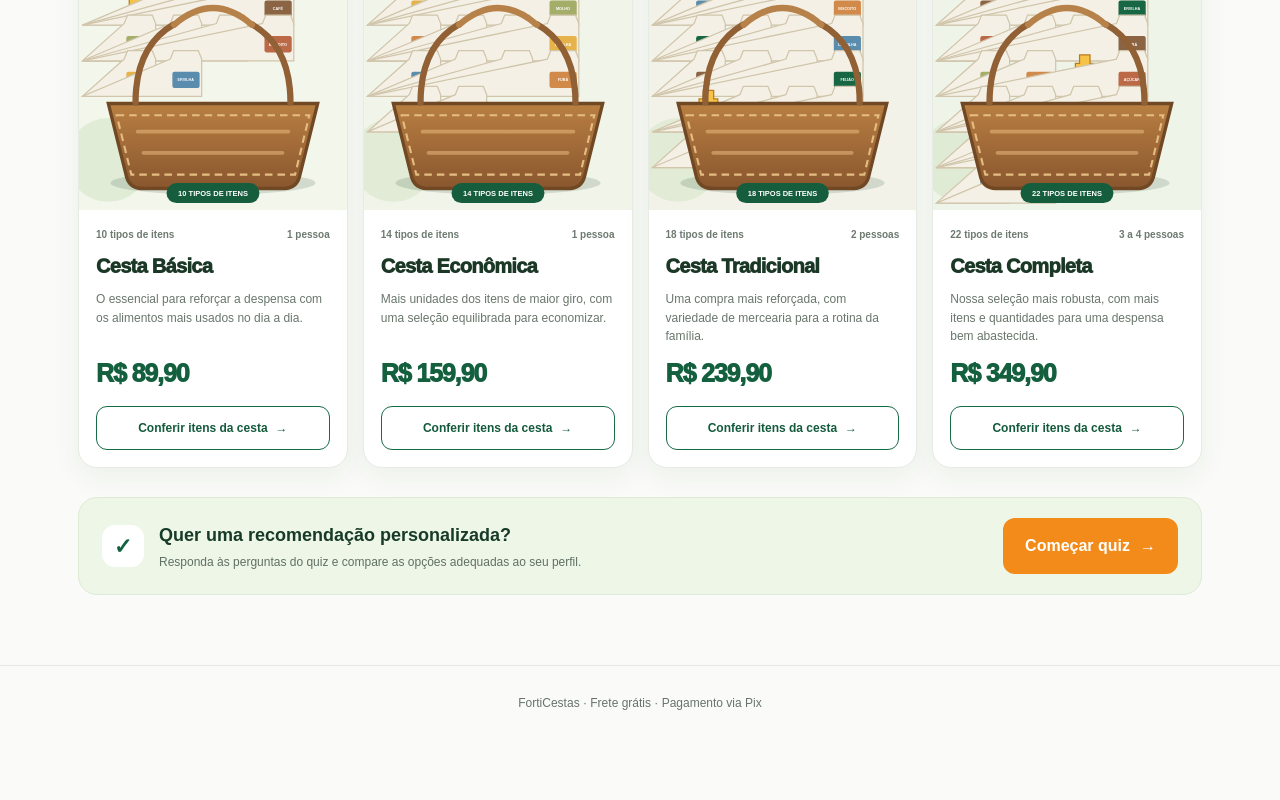
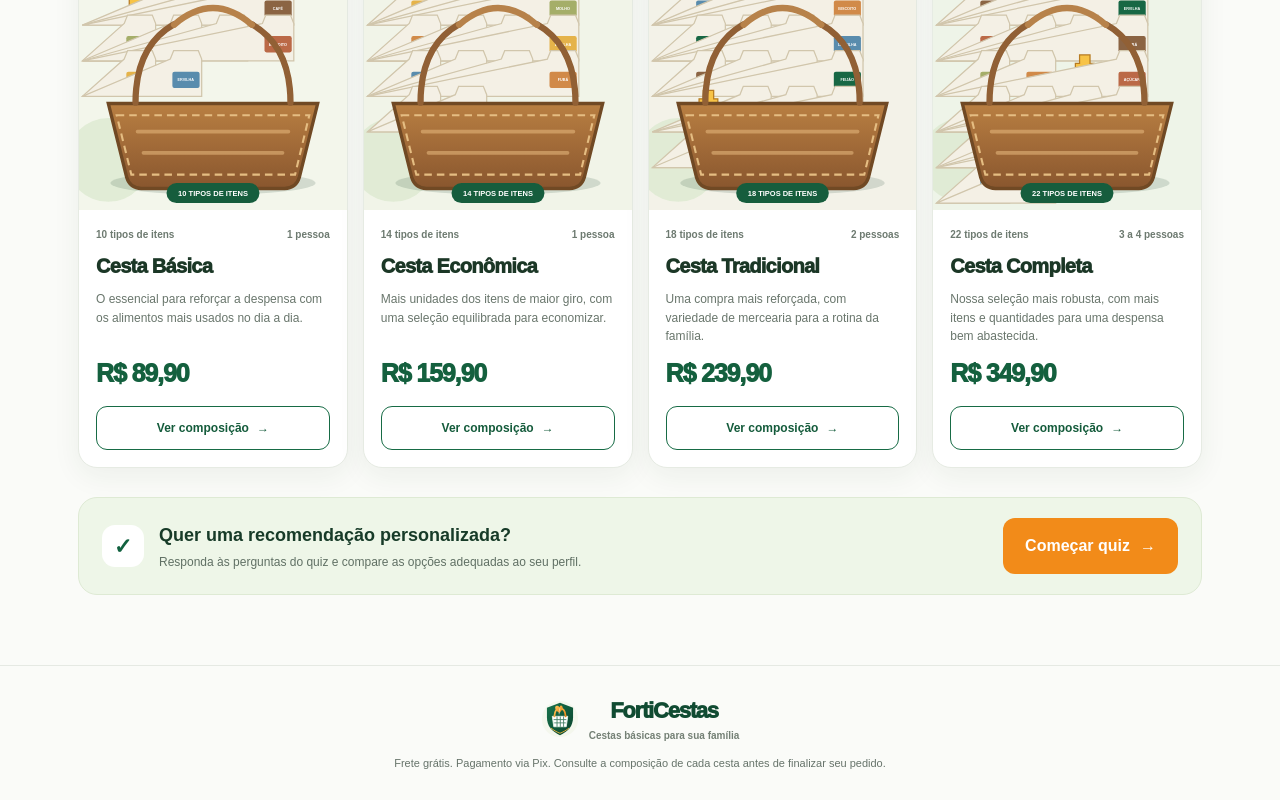
Before and after one commit to dimasricsilva7/forticestas, a Next.js app: page /cestas in a window 1280 px wide. Shown: the part 421-1221 px from the top of the page. Before the commit the page ends 1161 px from the top, so only its background shows below. Built offline with nearby package versions, Linux system fonts and the light colour scheme; no server answers.

Commit message:
Make catalog page headings, navigation and calls to action editable

```diff
--- a/src/app/cestas/page.tsx
+++ b/src/app/cestas/page.tsx
@@ -2,17 +2,18 @@ import Image from "next/image";
 import Link from "next/link";
 import {readLocalStore,publicCatalog} from "@/lib/local-store";
 import {formatBRL} from "@/lib/catalog";
+import {DEFAULT_HOME_CONTENT} from "@/lib/home-content";
 export const dynamic="force-dynamic";
 export default async function CestasPage(){
- const store=await readLocalStore(),baskets=publicCatalog(store);
+ const store=await readLocalStore(),baskets=publicCatalog(store),c=store.home_content||DEFAULT_HOME_CONTENT;
  return <main className="page-shell">
-  <header className="topbar forti-topbar"><Link href="/" className="forti-brand"><Image src="/images/logo.svg" alt="" width={48} height={48}/><span><strong>FortiCestas</strong><small>Cestas básicas para sua família</small></span></Link><Link href="/quiz" className="header-cta">Encontrar minha cesta <span aria-hidden>→</span></Link></header>
-  <section className="section forti-catalog-page"><span className="eyebrow">Catálogo FortiCestas</span><h1>Quatro opções para abastecer sua casa.</h1><p className="section-lead">Compare os preços, confira a composição de cada cesta e escolha a opção que faz sentido para sua família. Todas com frete grátis.</p>
+  <header className="topbar forti-topbar"><Link href="/" className="forti-brand"><Image src={c.logo_url||"/images/logo.svg"} alt="" width={48} height={48} unoptimized/><span><strong>{c.brand_name}</strong><small>{c.brand_tagline}</small></span></Link><Link href={c.header_button_url} className="header-cta">{c.header_button_text} <span aria-hidden>→</span></Link></header>
+  <section className="section forti-catalog-page"><span className="eyebrow">{c.catalog_page_eyebrow}</span><h1>{c.catalog_page_title}</h1><p className="section-lead">{c.catalog_page_description}</p>
    <div className="forti-product-grid">{baskets.map((basket)=><article className="forti-product-card" key={basket.slug}>
-    <Link href={"/cestas/"+basket.slug} className="forti-product-image"><Image src={basket.image_url} alt={"Ilustração da "+basket.name} fill unoptimized sizes="(max-width: 760px) 90vw, 25vw"/></Link>
-    <div className="forti-product-body"><div className="product-topline"><span>{basket.item_count} tipos de itens</span><span>{basket.supported_households[0]||"Várias famílias"}</span></div><h2>{basket.name}</h2><p>{basket.description}</p><strong className="product-price">{formatBRL(basket.price_cents)}</strong><Link href={"/cestas/"+basket.slug} className="product-link">Conferir itens da cesta <span aria-hidden>→</span></Link></div>
+    <Link href={"/cestas/"+basket.slug} className="forti-product-image"><Image src={basket.image_url} alt={"Imagem da "+basket.name} fill unoptimized sizes="(max-width: 760px) 90vw, 25vw"/></Link>
+    <div className="forti-product-body"><div className="product-topline"><span>{basket.item_count} tipos de itens</span><span>{basket.supported_households[0]||"Várias famílias"}</span></div><h2>{basket.name}</h2><p>{basket.description}</p><strong className="product-price">{formatBRL(basket.price_cents)}</strong><Link href={"/cestas/"+basket.slug} className="product-link">{c.basket_card_button_text} <span aria-hidden>→</span></Link></div>
    </article>)}</div>
-   <div className="forti-quiz-banner"><div><span className="quiz-banner-icon">✓</span><div><strong>Quer uma recomendação personalizada?</strong><p>Responda às perguntas do quiz e compare as opções adequadas ao seu perfil.</p></div></div><Link href="/quiz" className="primary-btn">Começar quiz <span aria-hidden>→</span></Link></div>
-  </section><footer className="footer forti-footer"><span>FortiCestas · Frete grátis · Pagamento via Pix</span></footer>
+   <div className="forti-quiz-banner"><div><span className="quiz-banner-icon">✓</span><div><strong>{c.catalog_quiz_title}</strong><p>{c.catalog_quiz_description}</p></div></div><Link href={c.quiz_banner_button_url} className="primary-btn">{c.catalog_quiz_button_text} <span aria-hidden>→</span></Link></div>
+  </section><footer className="footer forti-footer"><Link href="/" className="forti-brand"><Image src={c.logo_url||"/images/logo.svg"} alt="" width={38} height={38} unoptimized/><span><strong>{c.brand_name}</strong><small>{c.brand_tagline}</small></span></Link><p>{c.footer_description}</p></footer>
  </main>;
 }
```
